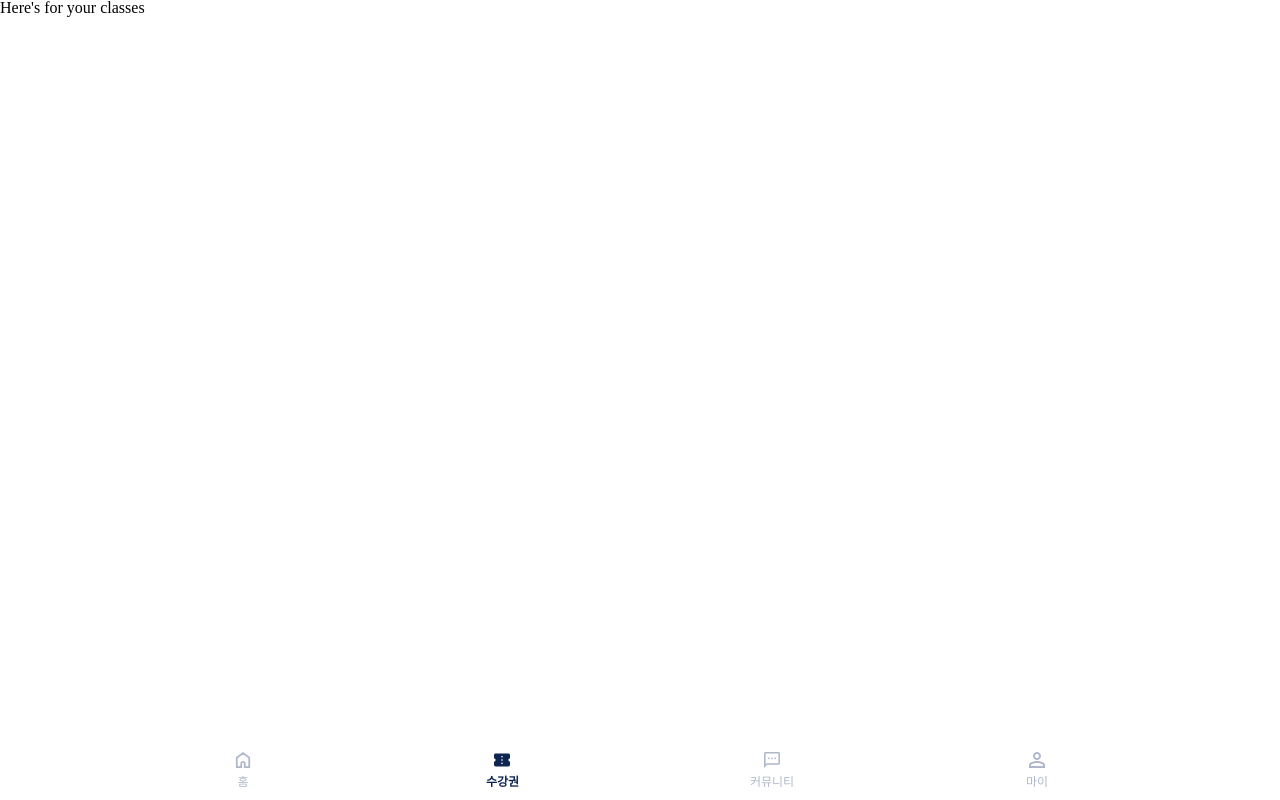
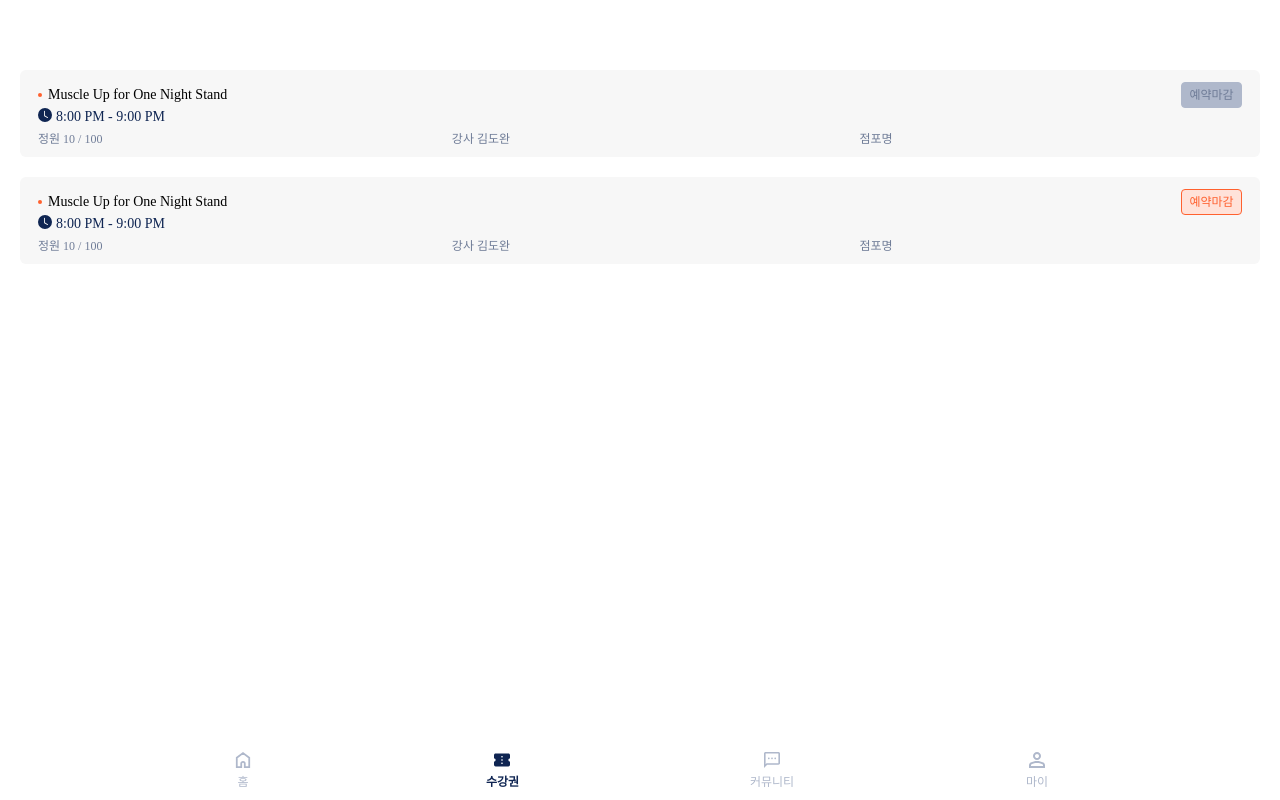
Before and after one commit to WestSideOfHanRiver/underDay, a Next.js app in the folder front-end/: page /classes in a window 1280 px wide. Built offline with nearby package versions, Linux system fonts and the light colour scheme.

Commit message:
[feature] add ticket layout

```diff
--- /dev/null
+++ b/front-end/app/classes/classes.module.scss
@@ -0,0 +1,119 @@
+.main {
+    padding: 0 20px;
+
+    .content {
+        min-width: 320px;
+        margin: 70px auto 0;
+    }
+}
+
+.classCard_wrap {
+    display: flex;
+    flex-direction: column;
+    row-gap: 8px;
+    justify-content: space-between;
+
+    margin-bottom: 20px;
+    padding: 12px 18px;
+
+    background-color: #f7f7f7;
+    border-radius: 6px;
+}
+
+.classCard_info {
+    display: grid;
+    grid-template:
+        "a b"
+        "c c";
+    align-items: center;
+    justify-content: space-between;
+
+    .name {
+        position: relative;
+
+        overflow: hidden;
+
+        padding-left: 10px;
+
+        font-size: 14px;
+        font-weight: 500;
+        line-height: 1;
+        text-overflow: ellipsis;
+        white-space: nowrap;
+
+        &::before {
+            content: '';
+
+            position: absolute;
+            top: 50%;
+            left: 0;
+            transform: translateY(-50%);
+
+            width: 4px;
+            height: 4px;
+            margin-right: 6px;
+
+            background-color: #ff612f;
+            border-radius: 50%;
+          }
+    }
+
+    .state {
+        display: flex;
+        align-items: center;
+        justify-content: center;
+
+        width: 61px;
+        height: 26px;
+
+        font-family: 'Noto Sans KR';
+        font-size: 12px;
+        font-weight: 400;
+        font-style: normal;
+        line-height: 18px;
+
+        border-radius: 4px;
+
+        &.active {
+            color: #ff612f;
+            background: #ffe2d9;
+            border: 1px solid #ff612f;
+        }
+
+        &.inActive {
+            color: #6f7c97;
+            background: #afb8cb;
+            border: 1px solid #afb8cb;
+        }
+    }
+
+    .time {
+        font-size: 14px;
+        font-weight: 500;
+        color: #0f2552;
+        line-height: 17px;
+        display: flex;
+        align-items: stretch;
+
+        svg {
+            margin-right: 4px;
+          }
+    }
+}
+
+.classCard_detail {
+    display: flex;
+
+    p {
+        overflow: hidden;
+        display: flex;
+        flex-grow: 1;
+        align-items: center;
+        text-overflow: ellipsis;
+        white-space: nowrap;
+
+        font-size: 12px;
+        font-weight: 500;
+        color: #6f7c97;
+    }
+}
--- a/front-end/app/classes/page.tsx
+++ b/front-end/app/classes/page.tsx
@@ -1,3 +1,69 @@
+import styles from './classes.module.scss'
+
 export default function Classes() {
-  return <h1>Here's for your classes</h1>
+  return (
+    <main className={styles.main}>
+      <div className={styles.content}>
+        <article className={styles.classCard_wrap}>
+          <div className={styles.classCard_info}>
+            <p className={styles.name}>Muscle Up for One Night Stand</p>
+            <p className={`${styles.state} ${styles.inActive}`}>예약마감</p>
+            <p className={styles.time}>
+              <svg stroke="currentColor" fill="currentColor" stroke-width="0" viewBox="0 0 16 16" height="1em" width="1em" xmlns="http://www.w3.org/2000/svg"><path d="M16 8A8 8 0 1 1 0 8a8 8 0 0 1 16 0zM8 3.5a.5.5 0 0 0-1 0V9a.5.5 0 0 0 .252.434l3.5 2a.5.5 0 0 0 .496-.868L8 8.71V3.5z"></path></svg>
+              8:00 PM - 9:00 PM
+            </p>
+          </div>
+          <div className={styles.classCard_detail}>
+            <p>정원 10 / 100</p>
+            <p>강사 김도완</p>
+            <p>점포명</p>
+          </div>
+        </article>
+
+        <article className={styles.classCard_wrap}>
+          <div className={styles.classCard_info}>
+            <p className={styles.name}>Muscle Up for One Night Stand</p>
+            <p className={`${styles.state} ${styles.active}`}>예약마감</p>
+            <p className={styles.time}>
+              <svg stroke="currentColor" fill="currentColor" stroke-width="0" viewBox="0 0 16 16" height="1em" width="1em" xmlns="http://www.w3.org/2000/svg"><path d="M16 8A8 8 0 1 1 0 8a8 8 0 0 1 16 0zM8 3.5a.5.5 0 0 0-1 0V9a.5.5 0 0 0 .252.434l3.5 2a.5.5 0 0 0 .496-.868L8 8.71V3.5z"></path></svg>
+              8:00 PM - 9:00 PM
+            </p>
+          </div>
+          <div className={styles.classCard_detail}>
+            <p>정원 10 / 100</p>
+            <p>강사 김도완</p>
+            <p>점포명</p>
+          </div>
+        </article>
+      </div>
+    </main>
+  )
 }
+
+const CLASSES_LIST = [
+  {
+    category: '요가',
+    teacher: '조완석',
+    lessonName: '다리 찢어보자 요가킹',
+    lessonState: '예약대기',
+  },
+  {
+    category: '헬스',
+    teacher: '김도완',
+    lessonName: 'Muscle Up for One Night Stand',
+    lessonState: '예약마감',
+  },
+  {
+    category: '필라테스',
+    teacher: '진가영',
+    lessonName: '고무고무 필라테스',
+    lessonState: '예약확정',
+  },
+  {
+    category: '수영',
+    teacher: '김부건',
+    lessonName:
+      '이 수업은 엄청 긴 이름으로 지어져서 어디서 생략해야할지 보기위한',
+    lessonState: '예약가능',
+  },
+]
```
